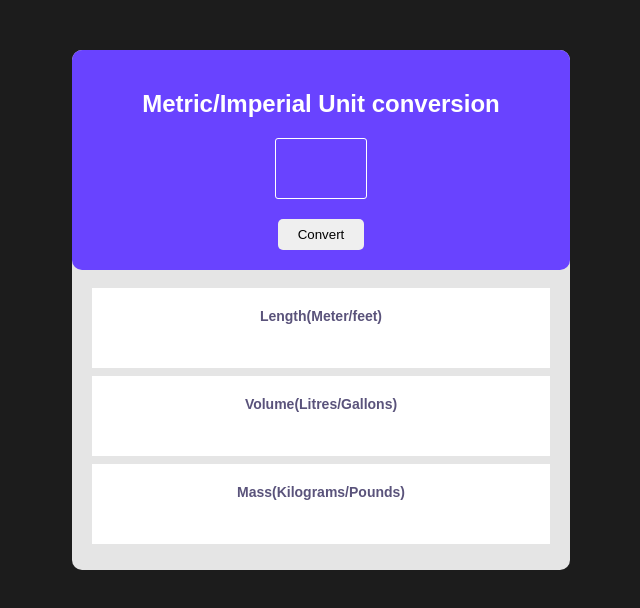
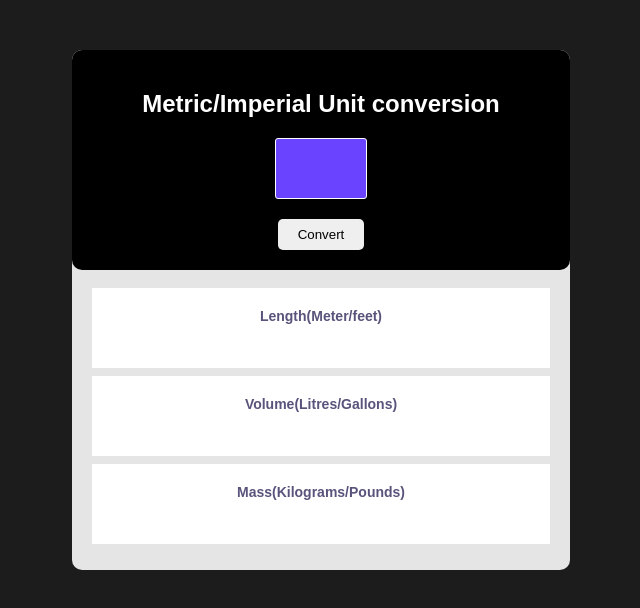
Before and after one commit to Sanj-2/Unit-Converter, a plain HTML site: page index.html in a window 1280 px wide. Shown: the whole page, without its empty margins (319-959 px from the left). Drawn offline with Linux system fonts and the light colour scheme.

Commit message:
Change hero bg color

```diff
--- a/style.css
+++ b/style.css
@@ -21,7 +21,7 @@ h1, h2, h3, h4, p {
 }
 
 #hero {
-    background-color: #6943FF;
+    background-color: black;
     height: 180px;
     text-align: center;
     padding: 20px 70px;
```
